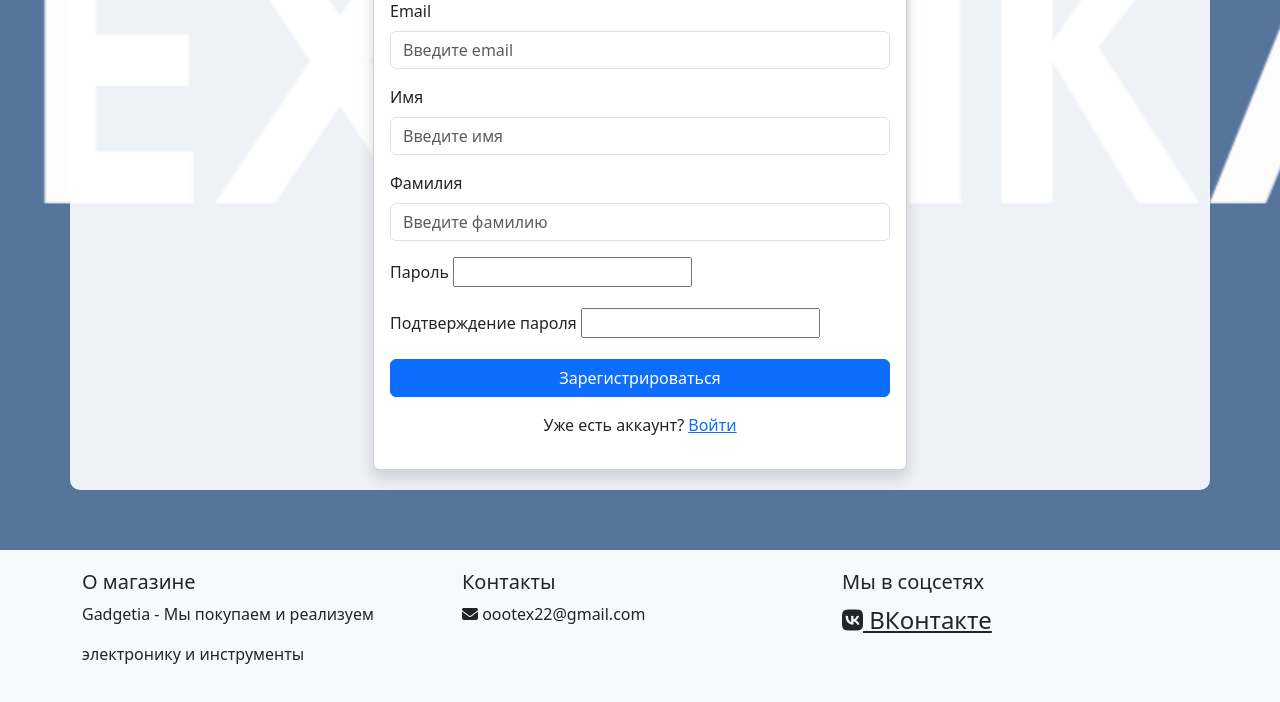
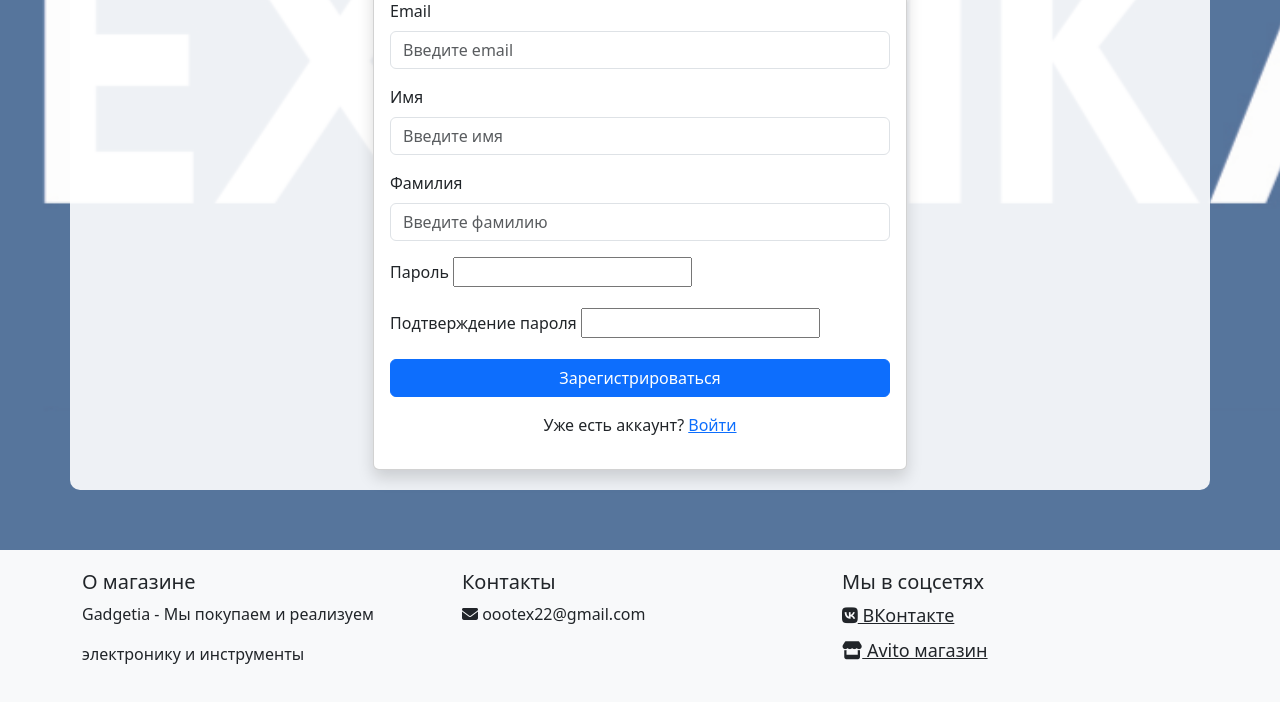
Before and after one commit to NikolayChegivarov/TechnologyStore, a Django app: page /signup/ in a window 1280 px wide. Shown: the part 394-1096 px from the top of the page. Run offline with Django 5.2, Linux system fonts and the light colour scheme; parts of the project's set-up code (start-up, migrations or seed data) failed here and were passed over.

Commit message:
добавил авито магазин

```diff
--- a/store_app/templates/base.html
+++ b/store_app/templates/base.html
@@ -190,9 +190,15 @@
                 </div>
                 <div class="col-md-4">
                     <h5>Мы в соцсетях</h5>
-                    <a href="https://vk.com/tehnikakn" class="text-dark me-2" style="font-size: 24px;">
-                        <i class="fab fa-vk"></i> ВКонтакте
-                    </a>
+                    <div class="d-flex flex-column">
+                        <a href="https://vk.com/tehnikakn" class="text-dark me-2 mb-2" style="font-size: 18px;">
+                            <i class="fab fa-vk"></i> ВКонтакте
+                        </a>
+                        <a href="https://www.avito.ru/brands/f97f766490fdf51a7ac0979f5862da7c/all?gdlkerfdnwq=101&page_from=from_item_card&iid=7642892784&sellerId=fe89df6deab6245effd23be5b9f26b0f"
+                           class="text-dark me-2" style="font-size: 18px;" target="_blank">
+                            <i class="fas fa-store"></i> Avito магазин
+                        </a>
+                    </div>
                 </div>
             </div>
 <!--            <hr>-->
```
